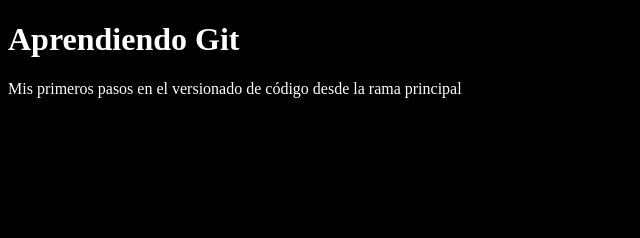
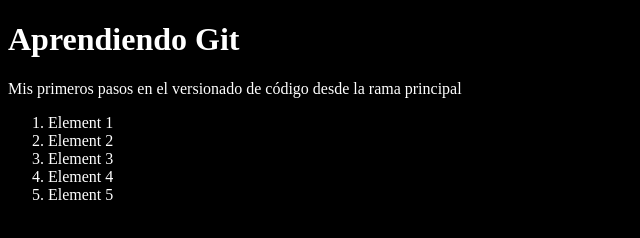
Before and after one commit to yonyzarate/practica-git, a plain HTML site: page index.html in a window 1280 px wide. Shown: the whole page, without its empty margins (0-640 px from the left). Drawn offline with Linux system fonts and the light colour scheme.

Commit message:
Agrendo la lista ordenada a html

```diff
--- a/index.html
+++ b/index.html
@@ -10,7 +10,13 @@
   <body>
     <h1>Aprendiendo Git</h1>
     <p>Mis primeros pasos en el versionado de código desde la rama principal</p>
-
+    <ol>
+      <li>Element 1</li>
+      <li>Element 2</li>
+      <li>Element 3</li>
+      <li>Element 4</li>
+      <li>Element 5</li>
+    </ol>
     <script src="index.js"></script>
   </body>
 </html>
```
